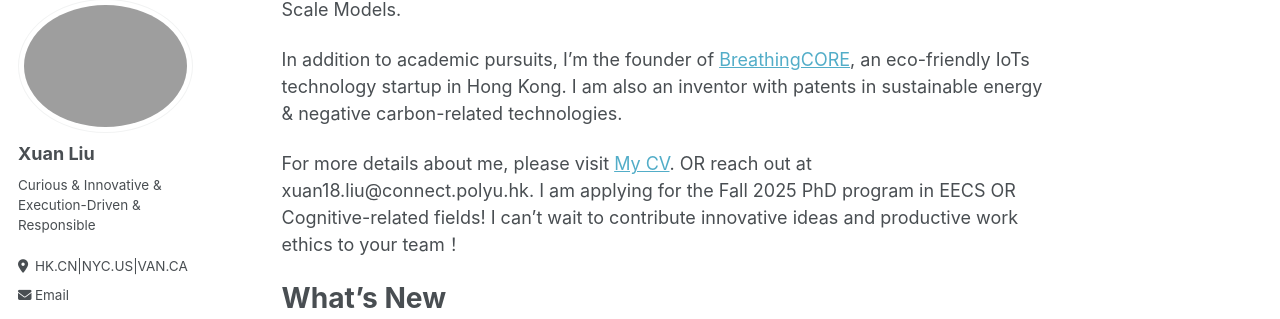
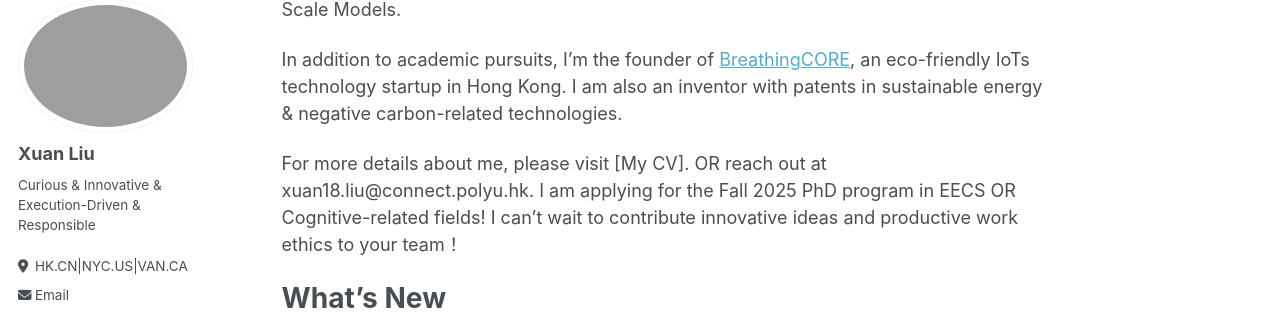
Before and after one commit to XuanL17/XuanL17.github.io, a Jekyll site: the page built from _pages/about.md, in a window 1280 px wide and 900 px high, scrolled down 312 px. Shown: the part 107-426 px from the top of the window. Built offline with Jekyll 4.4.1, drawn with Linux system fonts in a browser that asks for light colours; some web fonts are replaced; part of the change alters nothing that is shown.

```diff
--- a/_pages/about.md
+++ b/_pages/about.md
@@ -13,7 +13,7 @@ My research interests lie in Trustworthy & Responsible AI, Privacy, Large-Scale
 
 In addition to academic pursuits, I'm the founder of [BreathingCORE](https://breathingcore.com/), an eco-friendly IoTs technology startup in Hong Kong. I am also an inventor with patents in sustainable energy & negative carbon-related technologies.
 
-For more details about me, please visit [My CV](../assets/CV_XuanLiu_HongKong.pdf). OR reach out at xuan18.liu@connect.polyu.hk. I am applying for the Fall 2025 PhD program in EECS OR Cognitive-related fields! I can't wait to contribute innovative ideas and productive work ethics to your team！
+For more details about me, please visit [My CV]. OR reach out at xuan18.liu@connect.polyu.hk. I am applying for the Fall 2025 PhD program in EECS OR Cognitive-related fields! I can't wait to contribute innovative ideas and productive work ethics to your team！
 
 # What's New
 _2024-4_  Xuan received the [Best Undergraduate Research Project Award](https://www.polyu.edu.hk/eee/news-and-events/news/2024/2024-02-21-best-uris-research-project-award-2023/)! See University Official Posts & Interview at [Instagram](https://www.instagram.com/p/C6VELkGy9f6/?utm_source=ig_web_copy_link&igsh=MzRlODBiNWFlZA==), [LinkedIn](https://www.linkedin.com/feed/update/urn:li:activity:7190543155698491392).<br>
```
